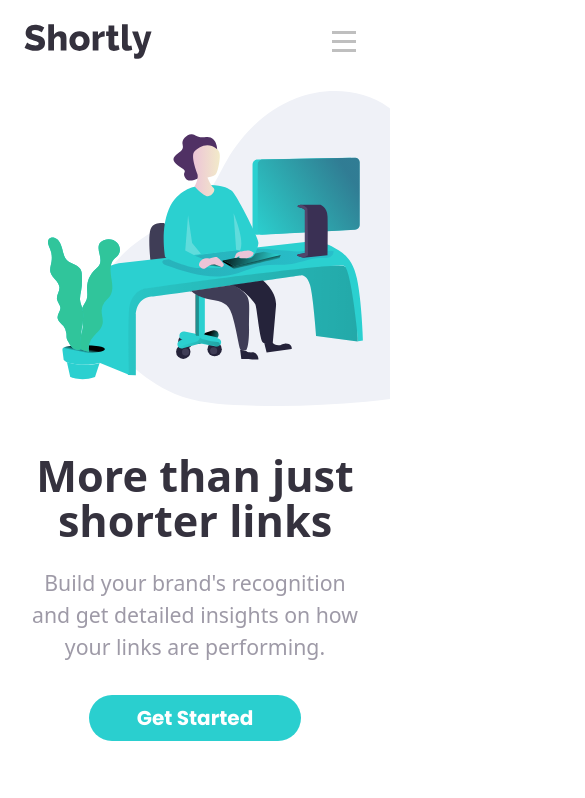
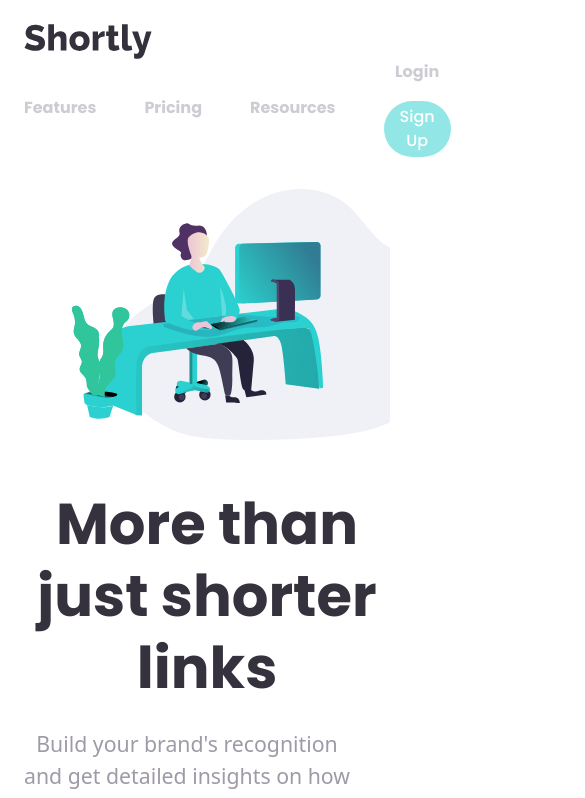
Before and after one commit to Ezekiel-web-dev-17/url-shortener-2, a React (Vite) app: page / in a window 390 px wide. Shown: the top 798 px of the page, 585 px wide, since content can reach past the window. Built offline with nearby package versions, Linux system fonts and the light colour scheme.

Commit message:
improve responsivenes <=375 and desktops

```diff
--- a/components/Hero.jsx
+++ b/components/Hero.jsx
@@ -7,8 +7,21 @@ const Hero = () => {
         <img src={illustrationWorking} alt="illustration-working svg" />
       </div>
       <div className="hero-text text-sm-start">
-        <h1>More than just shorter links</h1>
-        <p className="lead building fw-normal mt-4 mt-sm-0">
+        <h1> More than just shorter links</h1>
+        <p
+          className="lead building text-center text-sm-start fw-normal mt-4 mt-sm-0"
+          style={{
+            paddingInline: `${
+              window.innerWidth === 375
+                ? "0 2rem"
+                : window.innerWidth < 376
+                ? "1.5rem"
+                : window.innerWidth >= 376 && window.innerWidth <= 1024
+                ? "0 2.5rem"
+                : "0 7.51rem"
+            }`,
+          }}
+        >
           Build your brand's recognition and get detailed insights on how your
           links are performing.
         </p>
--- a/components/History.jsx
+++ b/components/History.jsx
@@ -31,7 +31,7 @@ const History = ({ his }) => {
       <div
         className="px-4 pt-2  pt-sm-0 fs-6 fw-bolder d-sm-flex flex-sm-row gap-sm-5 align-items-sm-center"
         style={{
-          borderTop: `${window.innerWidth < 768 ? "1px solid #aaa" : "0"}`,
+          borderTop: `${window.innerWidth < 376 ? "1px solid #aaa" : "0"}`,
         }}
       >
         <a href={`${his.short}`} target="_blank">
@@ -40,7 +40,7 @@ const History = ({ his }) => {
         <button
           className="mt-sm-0 mt-3 text-white border-0 rounded-2 fw-bold py-1 fs-5"
           style={{
-            width: `${window.innerWidth < 768 ? "100%" : "auto-fit"}`,
+            width: `${window.innerWidth < 376 ? "100%" : "auto-fit"}`,
           }}
           onClick={(e) => {
             copyToClipboard(e, his.short);
--- a/components/footer/Footer.css
+++ b/components/footer/Footer.css
@@ -1,7 +1,7 @@
 footer {
   display: flex;
   justify-content: space-between;
-  padding-inline: 180px;
+  padding-inline: 160px;
   background: var(--Very-Dark-Violet);
 }
 
@@ -28,17 +28,3 @@ footer div {
   display: flex;
   gap: 25px;
 }
-
-footer li:hover,
-footer img:hover {
-  color: var(--Cyan);
-  cursor: pointer;
-}
-
-.facebook:hover path,
-.twitter-icon:hover path,
-.pintrest-icon:hover path,
-.instagram:hover path {
-  fill: var(--Cyan);
-  cursor: pointer;
-}
--- a/components/footer/Footer.jsx
+++ b/components/footer/Footer.jsx
@@ -3,22 +3,25 @@ import "./Footer.css";
 
 const Footer = () => {
   return (
-    <footer className=" align-items-center align-items-sm-start">
+    <footer
+      className=" align-items-center align-items-sm-start"
+      style={{ maxWidth: `${window.innerWidth}px`, width: "100%" }}
+    >
       <img className="mb-5" src={whiteLogo} alt="" />
 
-      <ul>
+      <ul className="opacity-50" aria-disabled="true">
         <li>Features</li>
         <li>Link Shortening</li>
         <li>Branded Links</li>
         <li>Analytics</li>
       </ul>
-      <ul>
+      <ul className="opacity-50" aria-disabled="true">
         <li>Resources</li>
         <li>Blog</li>
         <li>Developers</li>
         <li>Support</li>
       </ul>
-      <ul>
+      <ul className="opacity-50" aria-disabled="true">
         <li>Company</li>
         <li>About</li>
         <li>Our Team</li>
@@ -26,7 +29,7 @@ const Footer = () => {
         <li>Contact</li>
       </ul>
 
-      <div>
+      <div className=" opacity-50" aria-disabled="true">
         <svg
           className="facebook"
           xmlns="http://www.w3.org/2000/svg"
--- a/components/navbar/Navbar.css
+++ b/components/navbar/Navbar.css
@@ -21,13 +21,6 @@
   color: var(--Grayish-Violet);
 }
 
-.link-all li:hover,
-.login:hover {
-  color: var(--Very-Dark-Violet);
-  opacity: 1;
-  cursor: pointer;
-}
-
 @keyframes show {
   from {
     opacity: 0;
--- a/components/navbar/Navbar.jsx
+++ b/components/navbar/Navbar.jsx
@@ -27,7 +27,7 @@ const Navbar = () => {
       <nav className="navbar d-flex justify-content-between align-items-center mx-sm-5">
         <img src={logo} height="35px" alt="logo" />
 
-        {window.innerWidth < 768 ? (
+        {window.innerWidth < 376 ? (
           <>
             <div
               className="nav-links flex-column justify-content-between align-items-center text-white fw-bold position-absolute rounded-3 fs-4 pb-4 pt-5 gap-3 px-4"
@@ -40,21 +40,32 @@ const Navbar = () => {
               }}
             >
               <ul className="d-flex flex-column text-center list-unstyled gap-4 fs-5">
-                <li className="fw-bold">Features</li>
-                <li className="fw-bold">Pricing</li>
-                <li className="fw-bold">Resources</li>
+                <li className="fw-bold opacity-50">Features</li>
+                <li className="fw-bold opacity-50">Pricing</li>
+                <li className="fw-bold opacity-50">Resources</li>
               </ul>
 
               <div
-                className="flex-column d-flex w-100 gap-2 pt-3"
+                className="flex-column d-flex w-100 gap-2 pt-3 opacity-50"
                 style={{
                   borderTop: "2px solid var(--Grayish-Violet)",
                 }}
               >
-                <button className="bg-transparent rounded-2 mb-0 text white fw-bold fs-5 text-white border-0">
+                <button
+                  className="login rounded-2 mb-0 border-0 bg-transparent opacity-100"
+                  disabled={true}
+                  style={{
+                    cursor: "auto",
+                    filter: "unset",
+                    color: "white",
+                  }}
+                >
                   Login
                 </button>
-                <button className=" rounded-5 mb-3 fw-bold fs-5 text-white border-0 py-2">
+                <button
+                  className=" rounded-5 mb-3 fw-bold fs-5 text-white border-0 py-2"
+                  style={{ cursor: "unset", filter: "unset" }}
+                >
                   Sign Up
                 </button>
               </div>
@@ -85,16 +96,27 @@ const Navbar = () => {
         ) : (
           <div className="links d-flex justify-content-between align-items-center gap-5">
             <ul className="link-all d-flex list-unstyled gap-5 mb-0">
-              <li>Features</li>
-              <li>Pricing</li>
-              <li>Resources</li>
+              <li className=" opacity-50">Features</li>
+              <li className=" opacity-50">Pricing</li>
+              <li className=" opacity-50">Resources</li>
             </ul>
 
-            <div className="flex-column d-flex flex-sm-row gap-3">
-              <button className="login rounded-2 mb-0 border-0 bg-transparent">
+            <div className="flex-column d-flex flex-sm-row gap-3 opacity-50">
+              <button
+                className="login rounded-2 mb-0 border-0 bg-transparent"
+                disabled={true}
+                style={{
+                  cursor: "auto",
+                  color: "var(--Grayish-Violet)",
+                  filter: "unset",
+                }}
+              >
                 Login
               </button>
-              <button className=" rounded-5 mb-0 text-white fw-medium border-0 px-3 py-1">
+              <button
+                className=" rounded-5 mb-0 text-white fw-medium border-0 px-3 py-1"
+                style={{ cursor: "unset", filter: "unset" }}
+              >
                 Sign Up
               </button>
             </div>
--- a/components/shorten/Shorten.jsx
+++ b/components/shorten/Shorten.jsx
@@ -35,6 +35,15 @@ const Shorten = () => {
           const data = res.data;
           saveUrls(data);
         });
+
+      // await axios
+      //   .post("https://cleanuri.com/api/v1/shorten", {
+      //     url: `${longUrl.startsWith("www.") ? `https://${longUrl}` : longUrl}`,
+      //   })
+      //   .then((res) => {
+      //     const data = res.data;
+      //     saveUrls(data);
+      //   });
 
       setLongUrl("");
       setBtnContent("Shorten It!");
@@ -101,7 +110,7 @@ const Shorten = () => {
           style={{
             backgroundColor: "var(--Cyan)",
             fontFamily: "Poppins, sans-serif",
-            width: `${window.innerWidth <= 768 ? "100%" : "25%"}`,
+            width: `${window.innerWidth <= 376 ? "100%" : "25%"}`,
           }}
         >
           {btnContent}
--- a/src/App.css
+++ b/src/App.css
@@ -18,8 +18,16 @@ button,
   font-family: poppins, sans-serif;
 }
 
-button:hover,
+.get-started {
+  opacity: 0.5;
+}
+
 .get-started:hover {
+  filter: unset;
+  cursor: unset;
+}
+
+button:hover {
   cursor: pointer;
   filter: brightness(1.15);
   transform: 0.5s ease-in-out;
@@ -152,25 +160,21 @@ footer {
   background: #4e4d4d;
 }
 
-@media (min-width: 768px) {
+@media (min-width: 376px) {
   .hero {
     margin-inline-start: 1.5rem;
   }
 
   h1 {
-    font-size: 4.5rem;
+    font-size: 3.6rem;
     font-weight: 700;
     color: var(--Very-Dark-Blue);
-    line-height: 5rem;
+    line-height: 4.5rem;
     width: 100%;
     font-family: poppins, sans-serif;
   }
   .hero-text {
     min-width: 50%;
-  }
-
-  .building {
-    margin-right: 7.8rem;
   }
 
   img[alt^="illustration-working svg"] {
@@ -211,10 +215,9 @@ footer {
   }
 }
 
-@media (max-width: 768px) {
+@media (max-width: 375px) {
   .building {
     text-align: center;
-    padding-inline: 1.5rem;
   }
 
   img[alt^="illustration-working svg"] {
@@ -268,6 +271,10 @@ footer {
     margin-top: 600px;
     margin-left: -200px;
   }
+  /*
+  .rule {
+    margin-inline: -13.5rem;
+  } */
 
   .uses {
     flex-direction: column;
```
